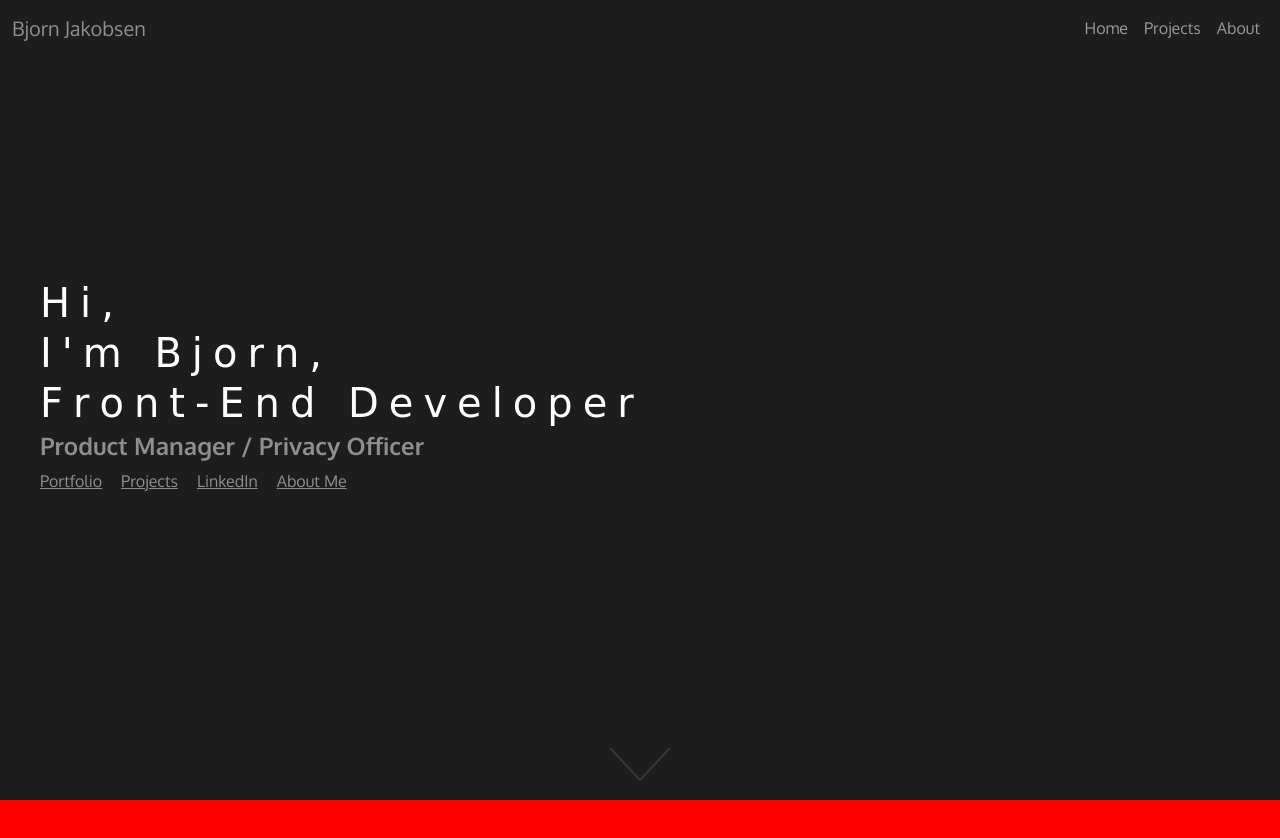
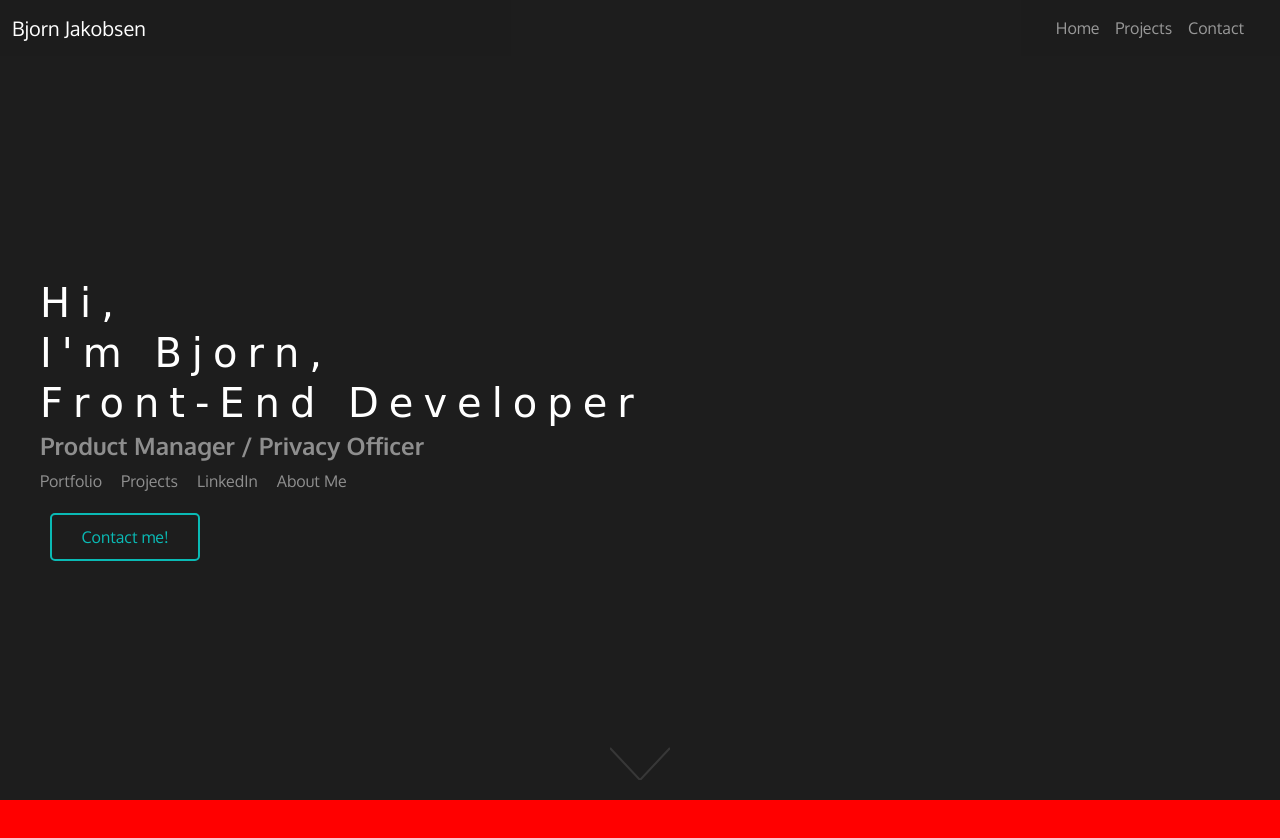
Before and after one commit to Ukjeent/ukjeent.github.io, a plain HTML site: page index.html in a window 1280 px wide. Shown: the top 838 px of the page. Drawn offline with nearby package versions, Linux system fonts and the light colour scheme; a web font is replaced by a local one.

Commit message:
Intro site updates

```diff
--- a/index.html
+++ b/index.html
@@ -16,27 +16,34 @@
     <header>
 
         <!-- navbar -->
-        <nav id="nav-custom-styling" class="navbar navbar-dark navbar-expand-sm sticky-top bg-dark">
-            <div class="container-fluid">
-              <a class="navbar-brand text-white-50" href="#">Bjorn Jakobsen</a>
-              <button class="navbar-toggler" type="button" data-bs-toggle="collapse" data-bs-target="#navbarNav" aria-controls="navbarNav" aria-expanded="false" aria-label="Toggle navigation">
-                <span class="navbar-toggler-icon"></span>
-              </button>
-              <div class="collapse navbar-collapse justify-content-end" id="navbarNav">
-                <ul class="navbar-nav">
+        <nav class="navbar navbar-dark navbar-expand-sm bg-dark fixed-top">
+          <div class="container-fluid">
+            <a class="navbar-brand" href="#">Bjorn Jakobsen</a>
+            <button class="navbar-toggler" type="button" data-bs-toggle="offcanvas" data-bs-target="#offcanvasDarkNavbar" aria-controls="offcanvasDarkNavbar">
+              <span class="navbar-toggler-icon"></span>
+            </button>
+            <div class="offcanvas offcanvas-end text-bg-dark" data-bs-scroll="true" tabindex="-1" id="offcanvasDarkNavbar" aria-labelledby="offcanvasDarkNavbarLabel">
+              <div class="offcanvas-header">
+                <button type="button" class="btn-close" data-bs-dismiss="offcanvas" aria-label="Close"></button>
+              </div>
+              <div class="offcanvas-body">
+                <ul class="navbar-nav justify-content-end flex-grow-1 pe-3">
                   <li class="nav-item">
-                    <a class="nav-link" aria-current="page" href="#">Home</a>
+                    <a class="nav-link" href="#">Home</a>
                   </li>
                   <li class="nav-item">
                     <a class="nav-link" href="#">Projects</a>
                   </li>
                   <li class="nav-item">
-                    <a class="nav-link" href="#">About</a>
+                    <a class="nav-link" href="#">Contact</a>
+                  </li>
+                    </ul>
                   </li>
                 </ul>
               </div>
             </div>
-          </nav>
+          </div>
+        </nav>
           <!-- /navbar -->
 
     </header>
@@ -86,6 +93,9 @@
                 <a href="">Projects</a>
                 <a href="">LinkedIn</a>
                 <a href="">About Me</a>
+            </div>
+            <div class="contact-btn-header-div">
+              <a class="contact-btn-header" href="#">Contact me!</a>
             </div>
           </div>
           <div class="arrow-div">
--- a/js/app.js
+++ b/js/app.js
@@ -12,6 +12,6 @@ const fadeIn = document.querySelectorAll('.fade-in');
 // });
 
 fadeIn.forEach((element, index) => {
-    const delay = (index + 5) / 15;
+    const delay = (index + 5) / 17;
     element.style.animationDelay = `${delay}s`;
 });
--- a/scss/base/_base.scss
+++ b/scss/base/_base.scss
@@ -36,15 +36,32 @@ body {
 
 .navbar {
     width: 100% !important;
+    background-color: rgba(29, 29, 29, 0.7) !important;
+    color: $text-color-grey;
 }
 
 .nav-custom-styling {
     background-color: $text-color-grey !important;
 }
 
-.sticky-top {
-    position: absolute;
+.offcanvas {
+    background-color: #1d1d1d !important;
 }
+
+.nav-link:hover,
+.navbar-toggler:hover {
+    color: $color-hover;
+}
+
+.offcanvas-header button {
+    filter: invert(100%) sepia(4%) saturate(52%) hue-rotate(107deg) brightness(116%) contrast(100%);
+}
+
+.offcanvas-header button:hover {
+    filter: invert(68%) sepia(38%) saturate(5111%) hue-rotate(135deg) brightness(89%) contrast(104%);
+}
+
+
 
 // ======================================
 //  Header
@@ -92,6 +109,32 @@ body {
     font-size: 1rem;
     color: $text-color-grey;
     margin-right: 15px;
+}
+
+// Btn
+
+.contact-btn-header-div {
+    border: solid 2px $color-hover;
+    border-radius: 5px;
+    width: 150px;
+    text-align: center;
+    padding: 10px 10px;
+    margin-top: 20px;
+    margin-left: 10px;
+    transition: border-color .3s ease-in-out;
+
+}
+.contact-btn-header-div a{
+    color: $color-hover;
+    transition: color .3s ease-in-out;
+}
+
+.contact-btn-header-div:hover {
+    border-color: $text-color-grey;
+}
+
+.contact-btn-header-div:hover a {
+    color: $text-color-grey;
 }
 
 // Scroll arrow
--- a/scss/base/_normalize.scss
+++ b/scss/base/_normalize.scss
@@ -371,3 +371,19 @@ select:focus {
     outline: 0;
 
   }
+
+  a:link {
+    text-decoration: none;
+  }
+
+  a:visited {
+    text-decoration: none;
+  }
+
+  a:hover {
+    text-decoration: none;
+  }
+
+  a:active {
+    text-decoration: none;
+  }
```
Also changed, not shown: css/style.css, 1 other file.
